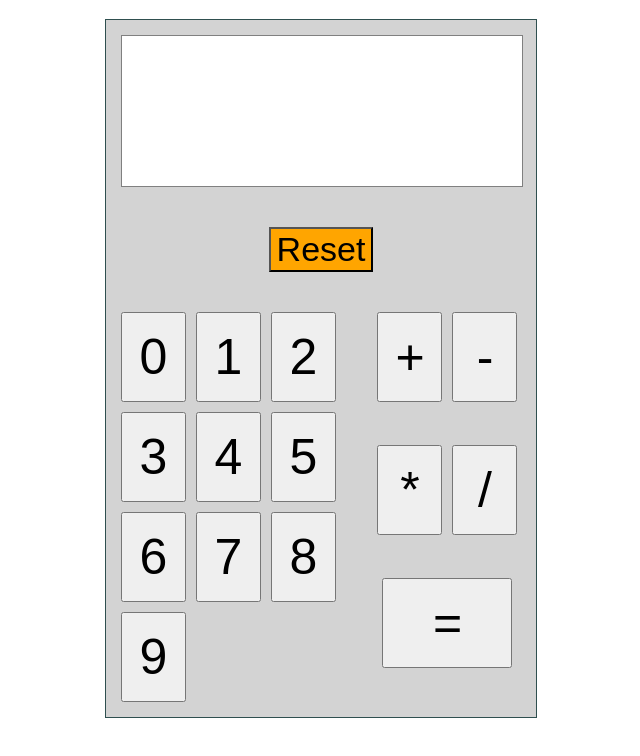
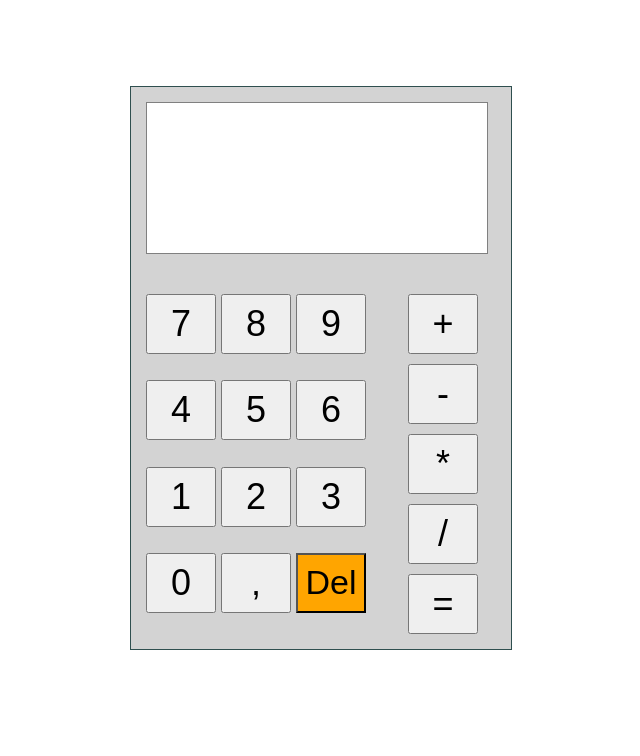
Before and after one commit to K4naxa/Calculator-Project, a plain HTML site: page index.html in a window 1280 px wide. Shown: the whole page, without its empty margins (327-967 px from the left). Drawn offline with Linux system fonts and the light colour scheme.

Commit message:
made changes to the layout of calculator

```diff
--- a/index.html
+++ b/index.html
@@ -11,21 +11,21 @@
   <body>
     <div class="frame">
       <div class="window"></div>
-      <div class="middle-section">
-        <button class="resetBtn">Reset</button>
-      </div>
+
       <div class="numpad">
         <div class="numbers">
-          <button id="num1">0</button>
-          <button id="num1">1</button>
-          <button id="num2">2</button>
-          <button id="num3">3</button>
-          <button id="num4">4</button>
-          <button id="num5">5</button>
-          <button id="num6">6</button>
-          <button id="num7">7</button>
-          <button id="num8">8</button>
-          <button id="num9">9</button>
+          <button id="num1">7</button>
+          <button id="num1">8</button>
+          <button id="num2">9</button>
+          <button id="num3">4</button>
+          <button id="num4">5</button>
+          <button id="num5">6</button>
+          <button id="num6">1</button>
+          <button id="num7">2</button>
+          <button id="num8">3</button>
+          <button id="num9">0</button>
+          <button id="decimal">,</button>
+          <button id="delBtn">Del</button>
         </div>
         <div class="functions">
           <button id="add">+</button>
--- a/style.css
+++ b/style.css
@@ -4,7 +4,7 @@ body {
   justify-content: center;
   width: 100vw;
   height: 90vh;
-  font-size: 32px;
+  font-size: 36px;
 }
 
 .frame {
@@ -12,25 +12,19 @@ body {
   display: flex;
   gap: 40px;
   flex-direction: column;
-  width: 400px;
+  width: 350px;
   padding: 15px;
   background-color: lightgray;
+  justify-content: center;
 }
 .window {
-  width: 400px;
+  width: 340px;
   min-height: 150px;
   border: 1px solid grey;
-  gap: 10px;
   background-color: white;
 }
 
-.middle-section {
-  display: flex;
-  flex-direction: row;
-  align-items: center;
-  justify-content: space-evenly;
-}
-.middle-section > button {
+.numbers > #delBtn {
   font-size: 34px;
   background-color: orange;
 }
@@ -43,7 +37,7 @@ body {
 .numbers {
   display: flex;
   flex-wrap: wrap;
-  gap: 10px;
+  gap: 5px;
 }
 .functions {
   display: flex;
@@ -52,10 +46,7 @@ body {
   justify-content: center;
 }
 .numpad button {
-  font-size: 50px;
-  width: 65px;
-  height: 90px;
+  font-size: 36px;
+  width: 70px;
+  height: 60px;
 }
-#sum {
-  width: 130px;
-}
```
